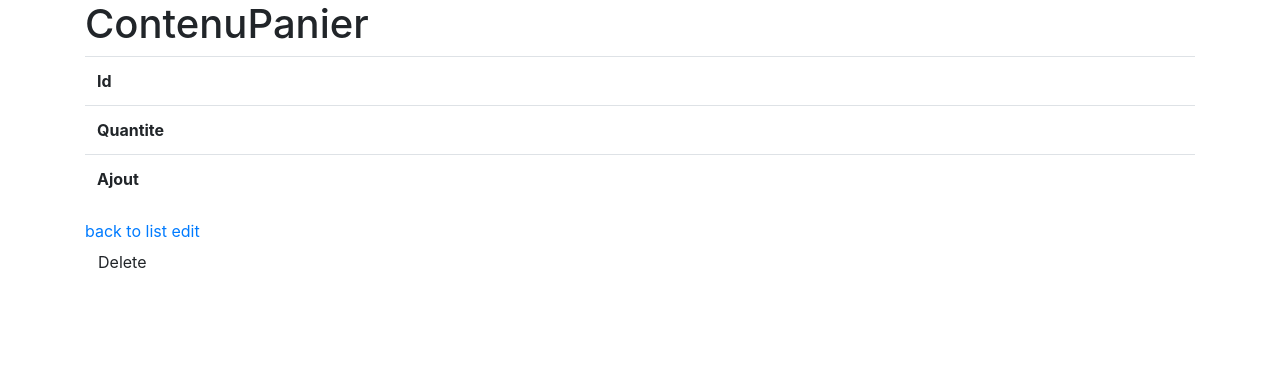
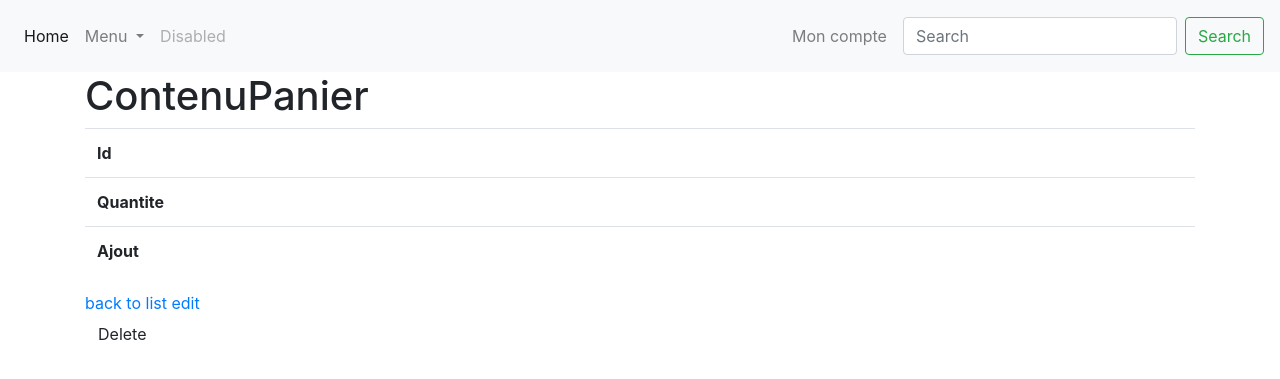
Before and after one commit to Asseme/ecommerce, a Symfony app: template templates/contenu_panier/show.html.twig in a window 1280 px wide. Shown: the top 379 px of the page. Run offline with Twig, Linux system fonts and the light colour scheme; the template is opened without the code that fills it, so the values that code supplies are empty; some libraries are stand-ins or nearby versions.

Commit message:
mon compte in progress

```diff
--- a/src/Entity/User.php
+++ b/src/Entity/User.php
@@ -190,4 +190,8 @@ class User implements UserInterface
 
         return $this;
     }
+
+    public function __toString(){
+        return $this->nom;
+    }
 }
--- a/templates/base.html.twig
+++ b/templates/base.html.twig
@@ -8,6 +8,42 @@
         integrity="sha384-JcKb8q3iqJ61gNV9KGb8thSsNjpSL0n8PARn9HuZOnIxN0hoP+VmmDGMN5t9UJ0Z" crossorigin="anonymous">
     </head>
     <body>
+        <nav class="navbar navbar-expand-lg navbar-light bg-light">
+
+            <div class="collapse navbar-collapse" id="navbarSupportedContent">
+              <ul class="navbar-nav mr-auto">
+                <li class="nav-item active">
+                  <a class="nav-link" href="{{path('produit_index')}}">Home <span class="sr-only">(current)</span></a>
+                </li>
+                {# <li class="nav-item">
+                  <a class="nav-link" href="#">Link</a>
+                </li> #}
+                <li class="nav-item dropdown">
+                  <a class="nav-link dropdown-toggle" href="#" id="navbarDropdown" role="button" data-toggle="dropdown" aria-haspopup="true" aria-expanded="false">
+                    Menu
+                  </a>
+                  <div class="dropdown-menu" aria-labelledby="navbarDropdown">
+                    <a class="dropdown-item" href="{{path('produit_new')}}">New Products</a>
+                    <a class="dropdown-item" href="{{path('panier_index')}}">Panier</a>
+                    <div class="dropdown-divider"></div>
+                    <a class="dropdown-item" href="#">Something else here</a>
+                  </div>
+                </li>
+                <li class="nav-item">
+                  <a class="nav-link disabled" href="#">Disabled</a>
+                </li>
+              </ul>
+              <form class="form-inline my-2 my-lg-0">
+                <ul class="navbar-nav mr-auto">
+                    <li class="nav-link"><a class="nav-link" href="{{path('mon_compte')}}">Mon compte</a></li>
+                </ul>
+
+                <input class="form-control mr-sm-2" type="search" placeholder="Search" aria-label="Search">
+                <button class="btn btn-outline-success my-2 my-sm-0" type="submit">Search</button>
+
+              </form>
+            </div>
+          </nav>
         <div class="container">
             {% block body %}{% endblock %}
         </div>
```
Also changed, not shown: src/Controller/MonCompteController.php (added, +55 -0 lines), templates/mon_compte/index.html.twig (added, +37 -0 lines).
